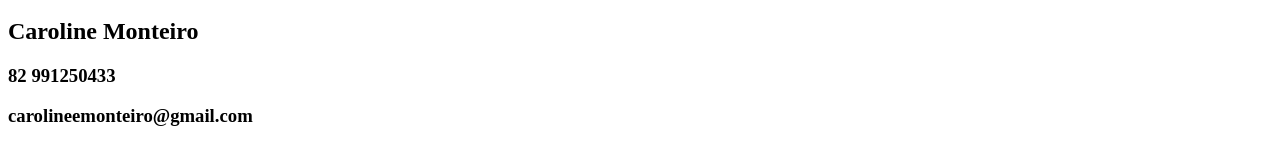
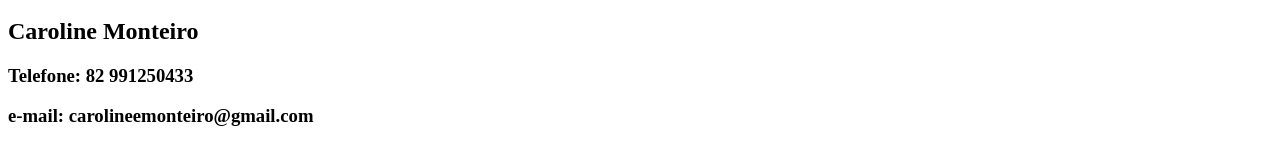
Before and after one commit to carolinelgmonteiro/atividade_aula_06, a plain HTML site: page index.html in a window 1280 px wide. Shown: the part 1344-1487 px from the top of the page. Drawn offline with Linux system fonts and the light colour scheme.

Commit message:
Telefone e e-mail

```diff
--- a/index.html
+++ b/index.html
@@ -70,8 +70,8 @@
 </article>
 <footer>
     <h2>Caroline Monteiro</h2>
-    <h3>82 991250433</h3>
-    <h3>carolineemonteiro@gmail.com</h3>
+    <h3>Telefone: 82 991250433</h3>
+    <h3>e-mail: carolineemonteiro@gmail.com</h3>
 </footer>
 <body>
 
```
